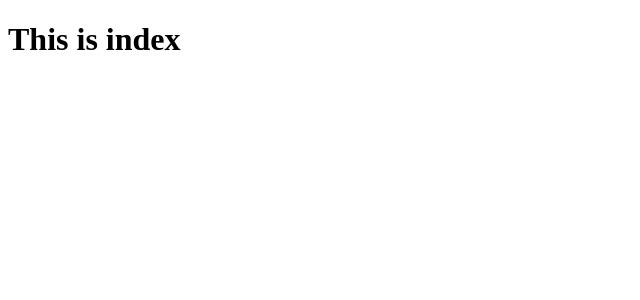
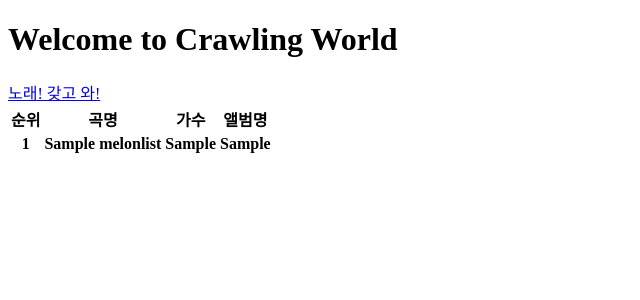
Before and after one commit to white-jang/likelion_beautifulsoup, a Django app: page / in a window 1280 px wide. Shown: the top 300 px of the page, without its empty margins (0-640 px from the left). Run offline with Django 3.2, Linux system fonts and the light colour scheme; tables that the repository leaves empty hold one stand-in row (Sample ...); lists and menus that the app fills with data are empty.

Commit message:
html 수정

```diff
--- a/main/templates/index.html
+++ b/main/templates/index.html
@@ -1,14 +1,36 @@
 <!DOCTYPE html>
-<html lang="en">
+<html lang="ko">
 
 <head>
     <meta charset="UTF-8">
     <meta name="viewport" content="width=device-width, initial-scale=1.0">
-    <title>Document</title>
+    <title>Melon Crawling</title>
 </head>
 
 <body>
-    <h1>This is index</h1>
+    <h1>Welcome to Crawling World</h1>
+    <a href="{% url 'crawling' %}">노래! 갖고 와!</a>
+
+    <table>
+        <thead>
+            <tr>
+                <th> 순위 </th>
+                <th> 곡명 </th>
+                <th> 가수 </th>
+                <th> 앨범명 </th>
+            </tr>
+        </thead>
+        <tbody>
+            {% for song in songs %}
+            <tr>
+                <th> {{song.rank}} </th>
+                <th> {{song.name}} </th>
+                <th> {{song.singer}} </th>
+                <th> {{song.album}} </th>
+            </tr>
+            {% endfor %}
+        </tbody>
+    </table>
 </body>
 
 </html>
```
